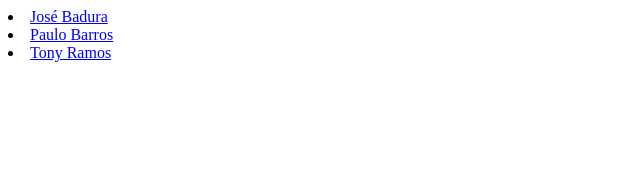
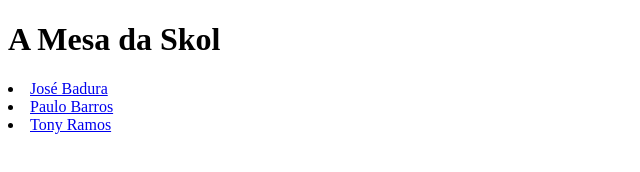
Before and after one commit to Joaodoidao/trabalholegal, a plain HTML site: page amesadaskol.html in a window 1280 px wide. Shown: the whole page, without its empty margins (0-640 px from the left). Drawn offline with Linux system fonts and the light colour scheme.

Commit message:
Update amesadaskol.html

```diff
--- a/amesadaskol.html
+++ b/amesadaskol.html
@@ -7,6 +7,7 @@
     <title>Document</title>
 </head>
 <body>
+    <h1>A Mesa da Skol</h1>
     <li><a href="josebadura.html">José Badura</a></li>
         <li><a href="paulobarros.html">Paulo Barros</a></li>
         <li><a href="tonyramos.html">Tony Ramos</a></li>
```
